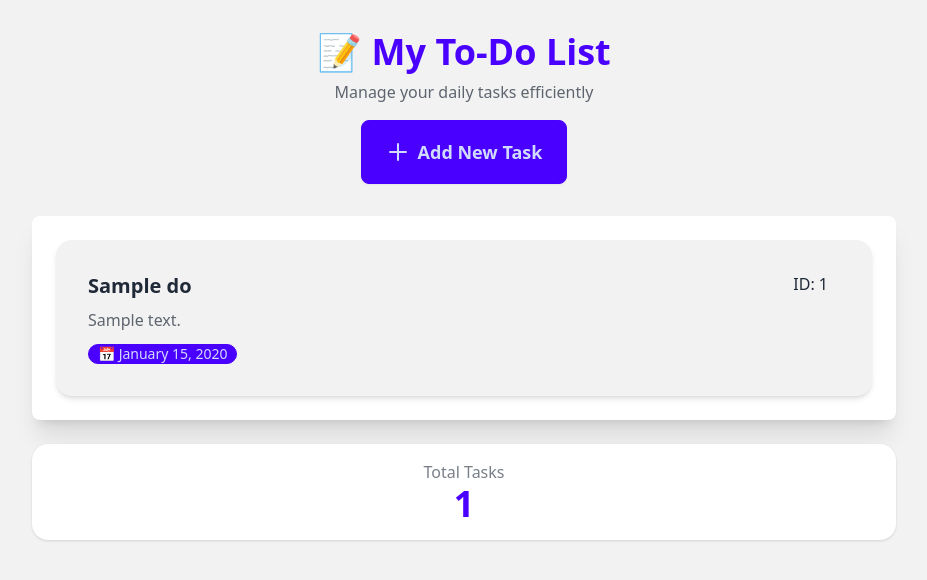
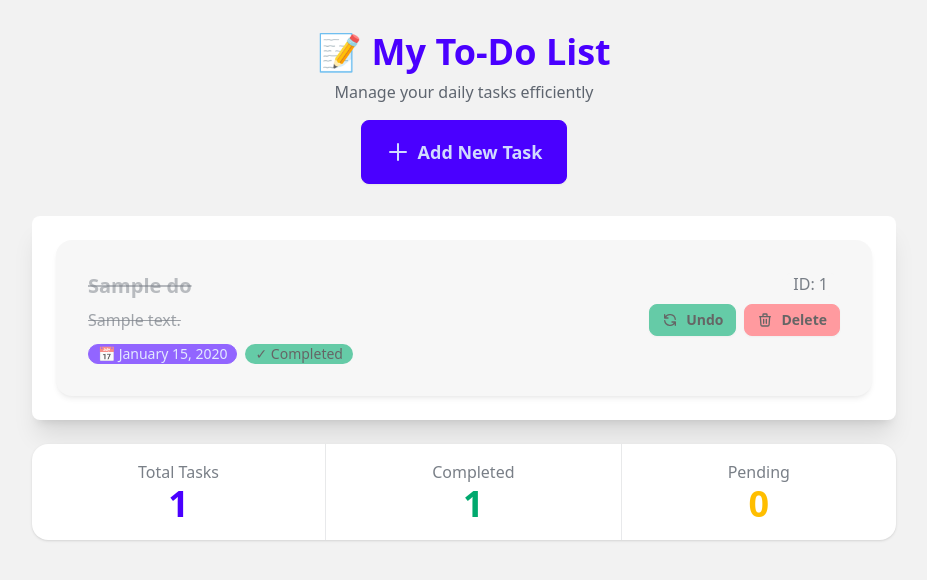
Before and after one commit to CodeNinjaDan/web2.0, a Flask app: page / in a window 1280 px wide. Shown: the top 580 px of the page, without its empty margins (176-1103 px from the left). Run offline with Flask 3, Linux system fonts and the light colour scheme; tables that the repository leaves empty hold one stand-in row (values such as "Sample post"); some libraries are stand-ins or nearby versions.

Commit message:
add: complete & delete, stats

```diff
--- a/to-do_list/main.py
+++ b/to-do_list/main.py
@@ -1,7 +1,7 @@
 from flask import Flask, render_template, request, redirect, url_for
 from flask_sqlalchemy import SQLAlchemy
 from sqlalchemy.orm import relationship, DeclarativeBase, Mapped, mapped_column
-from sqlalchemy import Integer, String, Text, Date
+from sqlalchemy import Integer, String, Text, Date, Boolean
 from datetime import date
 
 
@@ -19,6 +19,7 @@ class ToDo(db.Model):
     title: Mapped[str] = mapped_column(String, nullable=False)
     description: Mapped[str] = mapped_column(Text)
     day: Mapped[date] = mapped_column(Date, nullable=False)
+    completed: Mapped[bool] = mapped_column(Boolean, default=False, nullable=False)
 
 with app.app_context():
     db.create_all()
@@ -56,6 +57,24 @@ def add_todo():
 
     return render_template("add.html")
 
+@app.route('/complete/<int:todo_id>')
+def complete_todo(todo_id):
+    """Mark a todo as completed"""
+    todo = db.session.get(ToDo, todo_id)
+    if todo:
+        todo.completed = not todo.completed
+        db.session.commit()
+    return redirect(url_for('get_all_todos'))
+
+@app.route('/delete/<int:todo_id>')
+def delete_todo(todo_id):
+    """Delete a todo permanently"""
+    todo = db.session.get(ToDo, todo_id)
+    if todo:
+        db.session.delete(todo)
+        db.session.commit()
+    return redirect(url_for('get_all_todos'))
+
 
 
 
--- a/to-do_list/templates/index.html
+++ b/to-do_list/templates/index.html
@@ -27,17 +27,47 @@
             {% if all_todos %}
                 <div class="space-y-4">
                     {% for todo in all_todos %}
-                    <div class="card bg-base-200 shadow-md hover:shadow-lg transition-shadow">
+                    <div class="card bg-base-200 shadow-md hover:shadow-lg transition-shadow {% if todo.completed %}opacity-60{% endif %}">
                         <div class="card-body">
-                            <div class="flex justify-between items-start">
+                            <div class="flex justify-between items-start gap-4">
                                 <div class="flex-1">
-                                    <h2 class="card-title text-xl mb-2">{{ todo.title }}</h2>
-                                    <p class="text-base-content/70 mb-3">{{ todo.description }}</p>
+                                    <h2 class="card-title text-xl mb-2 {% if todo.completed %}line-through text-base-content/50{% endif %}">
+                                        {{ todo.title }}
+                                    </h2>
+                                    <p class="text-base-content/70 mb-3 {% if todo.completed %}line-through{% endif %}">
+                                        {{ todo.description }}
+                                    </p>
                                     <div class="flex items-center gap-2">
                                         <span class="badge badge-primary">📅 {{ todo.day.strftime('%B %d, %Y') }}</span>
+                                        {% if todo.completed %}
+                                        <span class="badge badge-success">✓ Completed</span>
+                                        {% endif %}
                                     </div>
                                 </div>
-                                <div class="badge badge-lg badge-ghost">ID: {{ todo.id }}</div>
+                                <div class="flex flex-col gap-2 items-end">
+                                    <div class="badge badge-lg badge-ghost">ID: {{ todo.id }}</div>
+                                    <div class="flex gap-2">
+                                        <a href="/complete/{{ todo.id }}" class="btn btn-success btn-sm">
+                                            {% if todo.completed %}
+                                            <svg xmlns="http://www.w3.org/2000/svg" class="h-4 w-4" fill="none" viewBox="0 0 24 24" stroke="currentColor">
+                                                <path stroke-linecap="round" stroke-linejoin="round" stroke-width="2" d="M4 4v5h.582m15.356 2A8.001 8.001 0 004.582 9m0 0H9m11 11v-5h-.581m0 0a8.003 8.003 0 01-15.357-2m15.357 2H15" />
+                                            </svg>
+                                            Undo
+                                            {% else %}
+                                            <svg xmlns="http://www.w3.org/2000/svg" class="h-4 w-4" fill="none" viewBox="0 0 24 24" stroke="currentColor">
+                                                <path stroke-linecap="round" stroke-linejoin="round" stroke-width="2" d="M5 13l4 4L19 7" />
+                                            </svg>
+                                            Complete
+                                            {% endif %}
+                                        </a>
+                                        <a href="/delete/{{ todo.id }}" class="btn btn-error btn-sm" onclick="return confirm('Are you sure you want to delete this task?');">
+                                            <svg xmlns="http://www.w3.org/2000/svg" class="h-4 w-4" fill="none" viewBox="0 0 24 24" stroke="currentColor">
+                                                <path stroke-linecap="round" stroke-linejoin="round" stroke-width="2" d="M19 7l-.867 12.142A2 2 0 0116.138 21H7.862a2 2 0 01-1.995-1.858L5 7m5 4v6m4-6v6m1-10V4a1 1 0 00-1-1h-4a1 1 0 00-1 1v3M4 7h16" />
+                                            </svg>
+                                            Delete
+                                        </a>
+                                    </div>
+                                </div>
                             </div>
                         </div>
                     </div>
@@ -59,6 +89,14 @@
                 <div class="stat-title">Total Tasks</div>
                 <div class="stat-value text-primary">{{ all_todos|length }}</div>
             </div>
+            <div class="stat place-items-center">
+                <div class="stat-title">Completed</div>
+                <div class="stat-value text-success">{{ all_todos|selectattr('completed')|list|length }}</div>
+            </div>
+            <div class="stat place-items-center">
+                <div class="stat-title">Pending</div>
+                <div class="stat-value text-warning">{{ all_todos|rejectattr('completed')|list|length }}</div>
+            </div>
         </div>
         {% endif %}
     </div>
```
